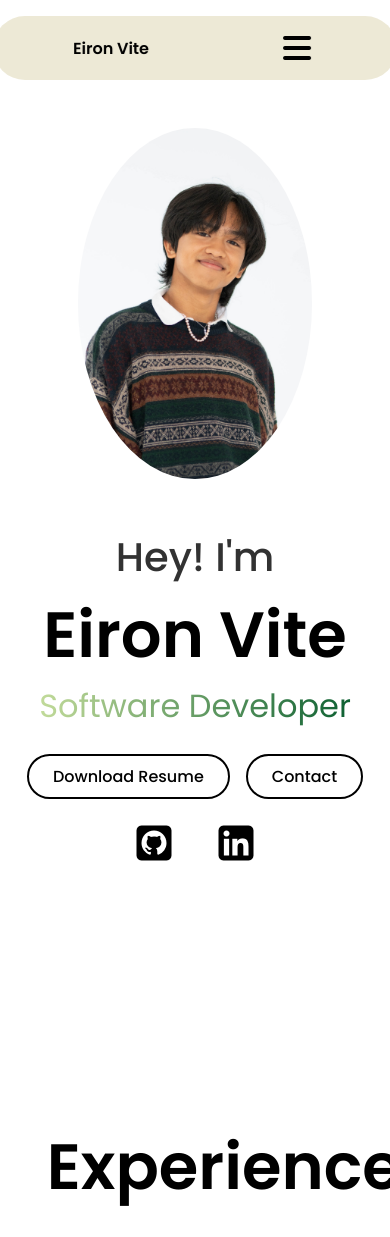
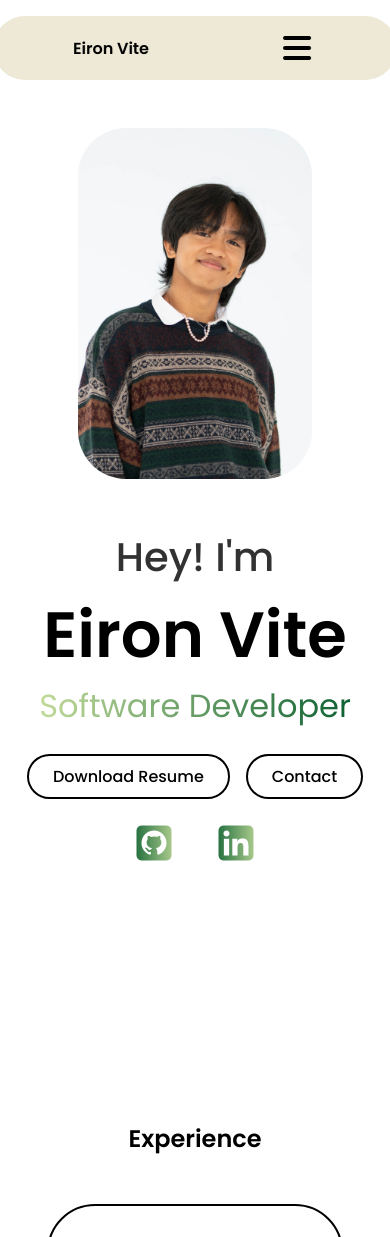
Before and after one commit to EJV22/Portfolio, a React (Vite) app: page / in a window 390 px wide. Shown: the top 1237 px of the page. Built offline with nearby package versions, Linux system fonts and the light colour scheme.

Commit message:
Tweaked Responsiveness for mobile devices

```diff
--- a/src/About.jsx
+++ b/src/About.jsx
@@ -17,12 +17,17 @@ function About(){
 
                         <div className="btn-group">
                             <div className="btn">Download Resume</div>
-                            <div className="btn">Contact</div>
+                            <a href="#contact" className="btn">Contact</a>
                         </div>
 
                         <div className="socials">
-                            <i className="fa-brands fa-square-github"></i>
-                            <i className="fa-brands fa-square-linkedin"></i>
+                            <a href="https://github.com/EJV22" target="_blank" rel="noopener noreferrer">
+                                <i className="fa-brands fa-square-github"></i>
+                            </a>
+
+                            <a href="https://www.linkedin.com/in/eiron-vite/" target="_blank" rel="noopener noreferrer">
+                                <i className="fa-brands fa-square-linkedin"></i>
+                            </a>
                         </div>
 
                     </div>
--- a/src/index.css
+++ b/src/index.css
@@ -14,7 +14,7 @@
   margin: 0;
   padding: 0;
   box-sizing: border-box;
-  font-family: 'Poppins';
+  font-family: 'Poppins', sans-serif;
   text-decoration: none;
   scroll-behavior: smooth;
   list-style: none;
@@ -127,7 +127,7 @@ section{
 .about img{
   width: 35vw;
   height: auto;
-  border-radius: 50%;
+  border-radius: 3rem;
 }
 
 .info-box{
@@ -170,6 +170,7 @@ section{
   font-weight: 500;
   text-wrap: nowrap;
   transition: 0.2s ease-in-out;
+  color: var(--background-color);
 }
 
 .btn:hover{
@@ -184,13 +185,23 @@ section{
 }
 
 .socials i{
+  background: linear-gradient(to right, var(--gradient-color1), var(--gradient-color2));
+  background-clip: text;
+  -webkit-background-clip: text;
+  color: transparent;
+  -webkit-text-fill-color: transparent;
   font-size: 2.5rem;
   cursor: pointer;
-  transition: 0.3 ease-in-out;
+  transition: 0.3s ease-in-out;
 
 }
 
 .socials i:hover{
+  background: black;
+  -webkit-background-clip: text;
+  color: transparent;
+  -webkit-text-fill-color: transparent;
+  background-clip: text;
   transform: scale(1.1);
 }
 
@@ -198,7 +209,7 @@ section{
 
 .section-title{
   text-align: center;
-  font-size: 4rem;
+  font-size: (3.5rem, 4rem, 20vh);
   font-weight: 600;
   margin-bottom: 3rem;
 }
```
Also changed, not shown: 1 other file (tests, documents, lock files or other folders).
